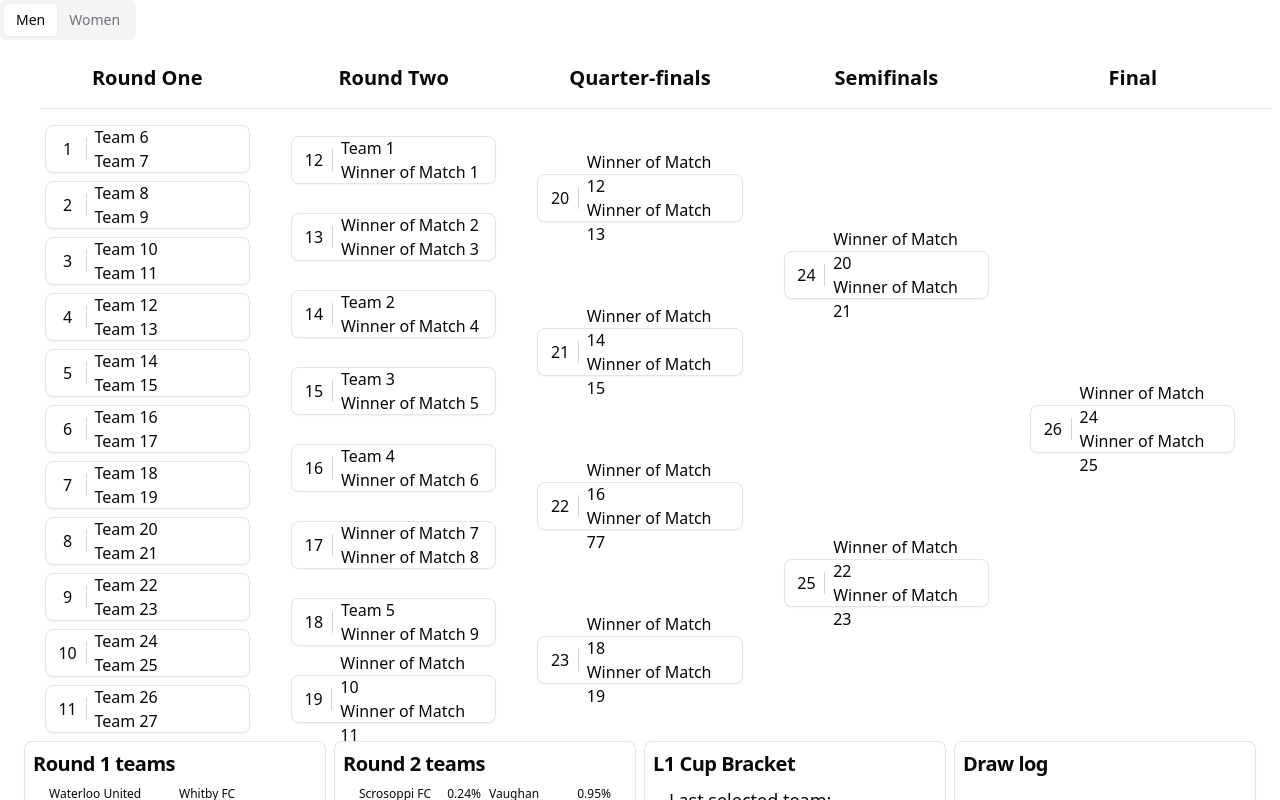
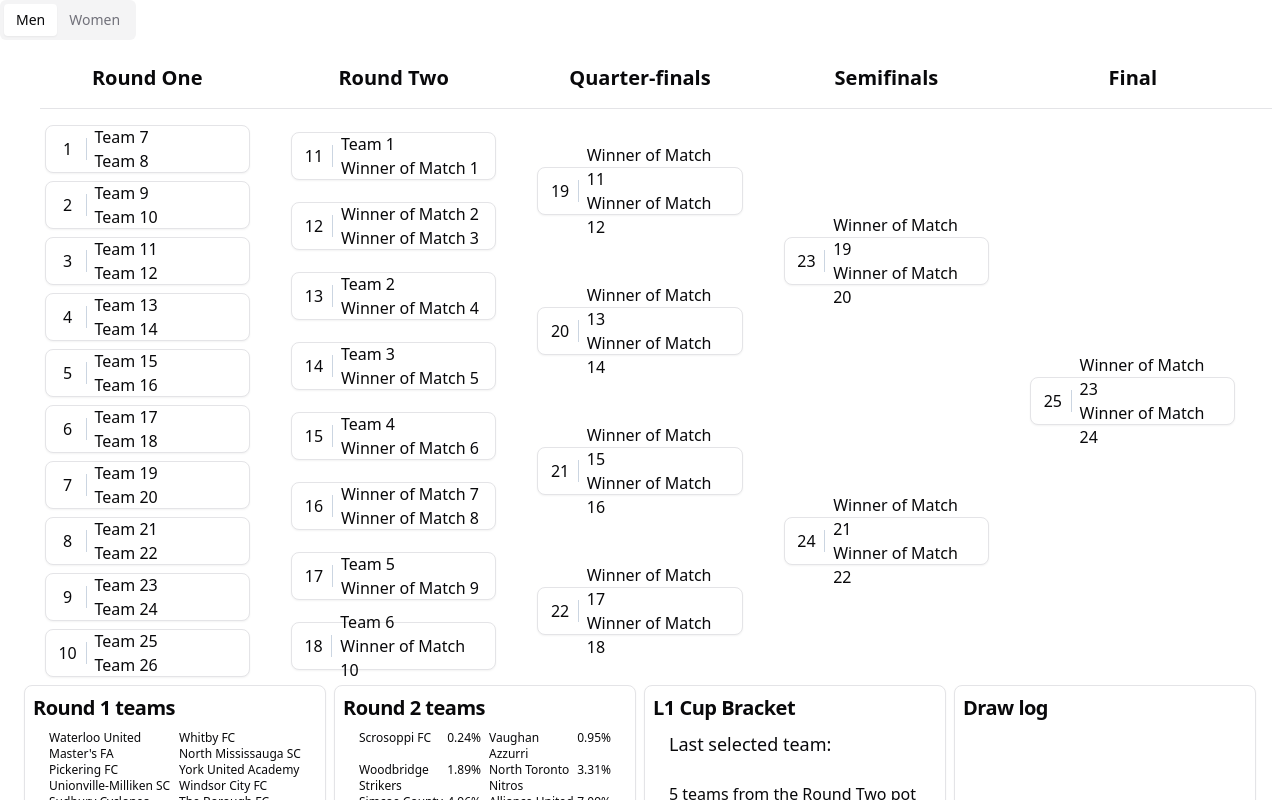
Before and after one commit to jjjjjjonathan/cup-draws, a React (Vite) app: page / in a window 1280 px wide. Shown: the top 800 px of the page. Built offline with nearby package versions, Linux system fonts and the light colour scheme.

Commit message:
Update structure of men's bracket

```diff
--- a/src/App.tsx
+++ b/src/App.tsx
@@ -54,7 +54,7 @@ function App() {
         </TabsList>
         <TabsContent value='men'>
           <Bracket
-            byeTeamCount={5}
+            byeTeamCount={6}
             isMensBracket={true}
             bracketAtom={mensAtom}
             initialState={initialMensState}
--- a/src/components/mens-matches.tsx
+++ b/src/components/mens-matches.tsx
@@ -22,141 +22,136 @@ export function MensMatches({ teams }: MensMatchesProps) {
         <div className='flex flex-col h-full justify-around gap-y-2'>
           <Match
             matchNumber={1}
-            homeTeam={getTeamName(5, teams)}
-            awayTeam={getTeamName(6, teams)}
+            homeTeam={getTeamName(6, teams)}
+            awayTeam={getTeamName(7, teams)}
           />
           <Match
             matchNumber={2}
-            homeTeam={getTeamName(7, teams)}
-            awayTeam={getTeamName(8, teams)}
+            homeTeam={getTeamName(8, teams)}
+            awayTeam={getTeamName(9, teams)}
           />
           <Match
             matchNumber={3}
-            homeTeam={getTeamName(9, teams)}
-            awayTeam={getTeamName(10, teams)}
+            homeTeam={getTeamName(10, teams)}
+            awayTeam={getTeamName(11, teams)}
           />
           <Match
             matchNumber={4}
-            homeTeam={getTeamName(11, teams)}
-            awayTeam={getTeamName(12, teams)}
+            homeTeam={getTeamName(12, teams)}
+            awayTeam={getTeamName(13, teams)}
           />
           <Match
             matchNumber={5}
-            homeTeam={getTeamName(13, teams)}
-            awayTeam={getTeamName(14, teams)}
+            homeTeam={getTeamName(14, teams)}
+            awayTeam={getTeamName(15, teams)}
           />
           <Match
             matchNumber={6}
-            homeTeam={getTeamName(15, teams)}
-            awayTeam={getTeamName(16, teams)}
+            homeTeam={getTeamName(16, teams)}
+            awayTeam={getTeamName(17, teams)}
           />
           <Match
             matchNumber={7}
-            homeTeam={getTeamName(17, teams)}
-            awayTeam={getTeamName(18, teams)}
+            homeTeam={getTeamName(18, teams)}
+            awayTeam={getTeamName(19, teams)}
           />
           <Match
             matchNumber={8}
-            homeTeam={getTeamName(19, teams)}
-            awayTeam={getTeamName(20, teams)}
+            homeTeam={getTeamName(20, teams)}
+            awayTeam={getTeamName(21, teams)}
           />
           <Match
             matchNumber={9}
-            homeTeam={getTeamName(21, teams)}
-            awayTeam={getTeamName(22, teams)}
+            homeTeam={getTeamName(22, teams)}
+            awayTeam={getTeamName(23, teams)}
           />
           <Match
             matchNumber={10}
-            homeTeam={getTeamName(23, teams)}
-            awayTeam={getTeamName(24, teams)}
-          />
-          <Match
-            matchNumber={11}
-            homeTeam={getTeamName(25, teams)}
-            awayTeam={getTeamName(26, teams)}
+            homeTeam={getTeamName(24, teams)}
+            awayTeam={getTeamName(25, teams)}
           />
         </div>
         <div className='flex flex-col h-full justify-around gap-y-2'>
           <Match
-            matchNumber={12}
+            matchNumber={11}
             homeTeam={getTeamName(0, teams)}
             awayTeam='Winner of Match 1'
           />
           <Match
-            matchNumber={13}
+            matchNumber={12}
             homeTeam='Winner of Match 2'
             awayTeam='Winner of Match 3'
           />
           <Match
-            matchNumber={14}
+            matchNumber={13}
             homeTeam={getTeamName(1, teams)}
             awayTeam='Winner of Match 4'
           />
           <Match
-            matchNumber={15}
+            matchNumber={14}
             homeTeam={getTeamName(2, teams)}
             awayTeam='Winner of Match 5'
           />
           <Match
-            matchNumber={16}
+            matchNumber={15}
             homeTeam={getTeamName(3, teams)}
             awayTeam='Winner of Match 6'
           />
           <Match
-            matchNumber={17}
+            matchNumber={16}
             homeTeam='Winner of Match 7'
             awayTeam='Winner of Match 8'
           />
           <Match
-            matchNumber={18}
+            matchNumber={17}
             homeTeam={getTeamName(4, teams)}
             awayTeam='Winner of Match 9'
           />
           <Match
-            matchNumber={19}
-            homeTeam='Winner of Match 10'
-            awayTeam='Winner of Match 11'
+            matchNumber={18}
+            homeTeam={getTeamName(5, teams)}
+            awayTeam='Winner of Match 10'
           />
         </div>
         <div className='flex flex-col h-full justify-around gap-y-2'>
           <Match
+            matchNumber={19}
+            homeTeam='Winner of Match 11'
+            awayTeam='Winner of Match 12'
+          />
+          <Match
             matchNumber={20}
-            homeTeam='Winner of Match 12'
-            awayTeam='Winner of Match 13'
+            homeTeam='Winner of Match 13'
+            awayTeam='Winner of Match 14'
           />
           <Match
             matchNumber={21}
-            homeTeam='Winner of Match 14'
-            awayTeam='Winner of Match 15'
+            homeTeam='Winner of Match 15'
+            awayTeam='Winner of Match 16'
           />
           <Match
             matchNumber={22}
-            homeTeam='Winner of Match 16'
-            awayTeam='Winner of Match 77'
-          />
-          <Match
-            matchNumber={23}
-            homeTeam='Winner of Match 18'
-            awayTeam='Winner of Match 19'
+            homeTeam='Winner of Match 17'
+            awayTeam='Winner of Match 18'
           />
         </div>
         <div className='flex flex-col h-full justify-around gap-y-2'>
           <Match
-            matchNumber={24}
-            homeTeam='Winner of Match 20'
-            awayTeam='Winner of Match 21'
+            matchNumber={23}
+            homeTeam='Winner of Match 19'
+            awayTeam='Winner of Match 20'
           />
           <Match
-            matchNumber={25}
-            homeTeam='Winner of Match 22'
-            awayTeam='Winner of Match 23'
+            matchNumber={24}
+            homeTeam='Winner of Match 21'
+            awayTeam='Winner of Match 22'
           />
         </div>
         <div className='flex flex-col h-full justify-around gap-y-2'>
           <Match
-            matchNumber={26}
-            homeTeam='Winner of Match 24'
-            awayTeam='Winner of Match 25'
+            matchNumber={25}
+            homeTeam='Winner of Match 23'
+            awayTeam='Winner of Match 24'
           />
         </div>
       </div>
```
